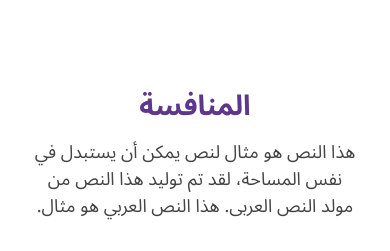
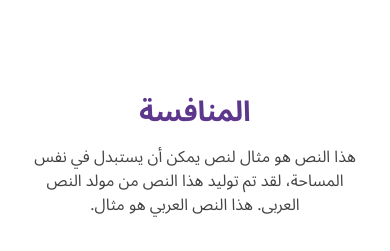
Before and after one commit to MustfaA22/Mai, a React (Vite) app: page / in a window 390 px wide. Shown: the part 4060-4311 px from the top of the page. Built offline with nearby package versions, Linux system fonts and the light colour scheme.

Commit message:
new p font size on phones

```diff
--- a/src/index.css
+++ b/src/index.css
@@ -117,6 +117,10 @@ section {
     font-size: 2rem;
   }
 
+  p {
+    font-size: 1.6rem;
+  }
+
 
   section {
     padding: 5em 2em 0em;
```
